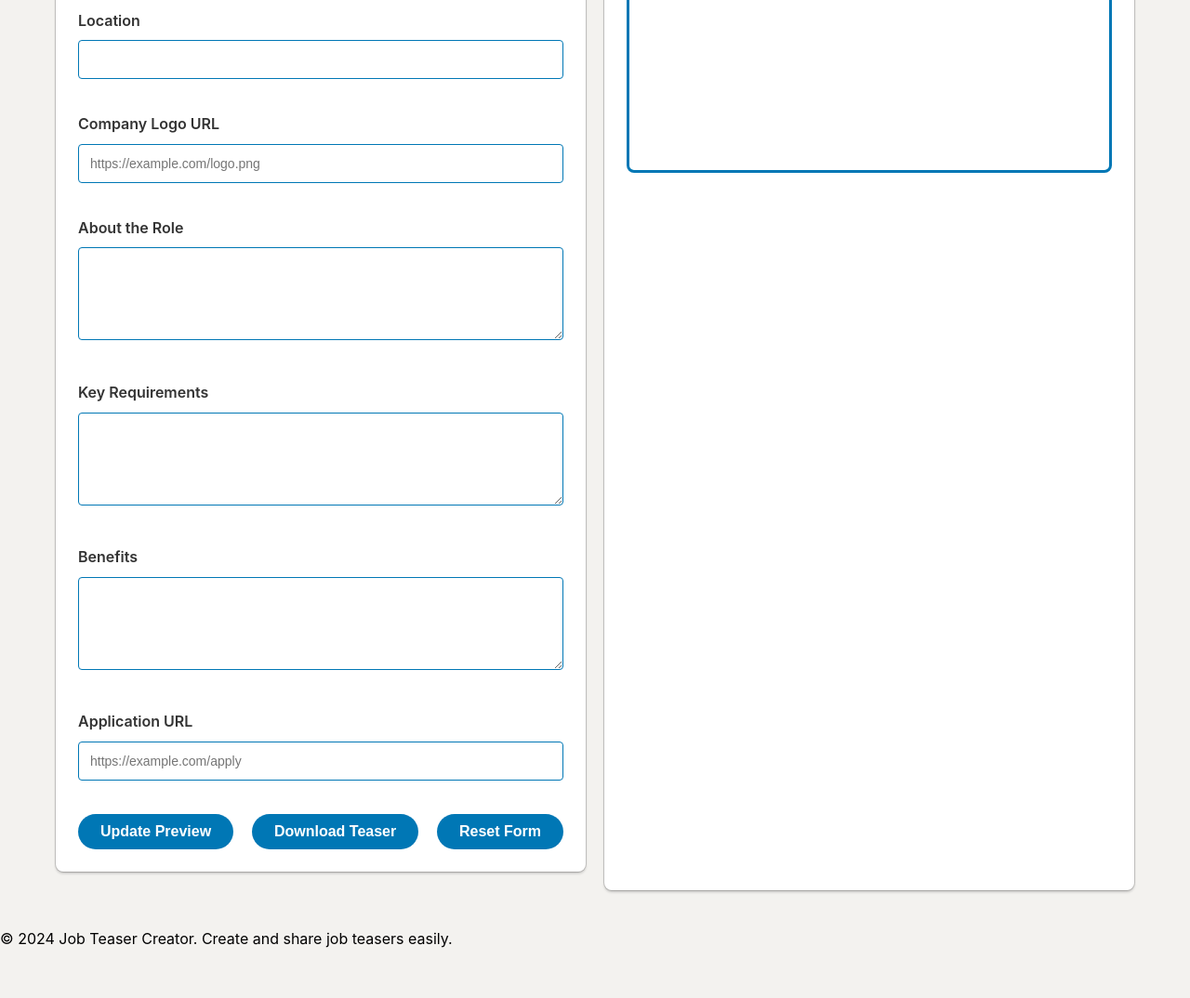
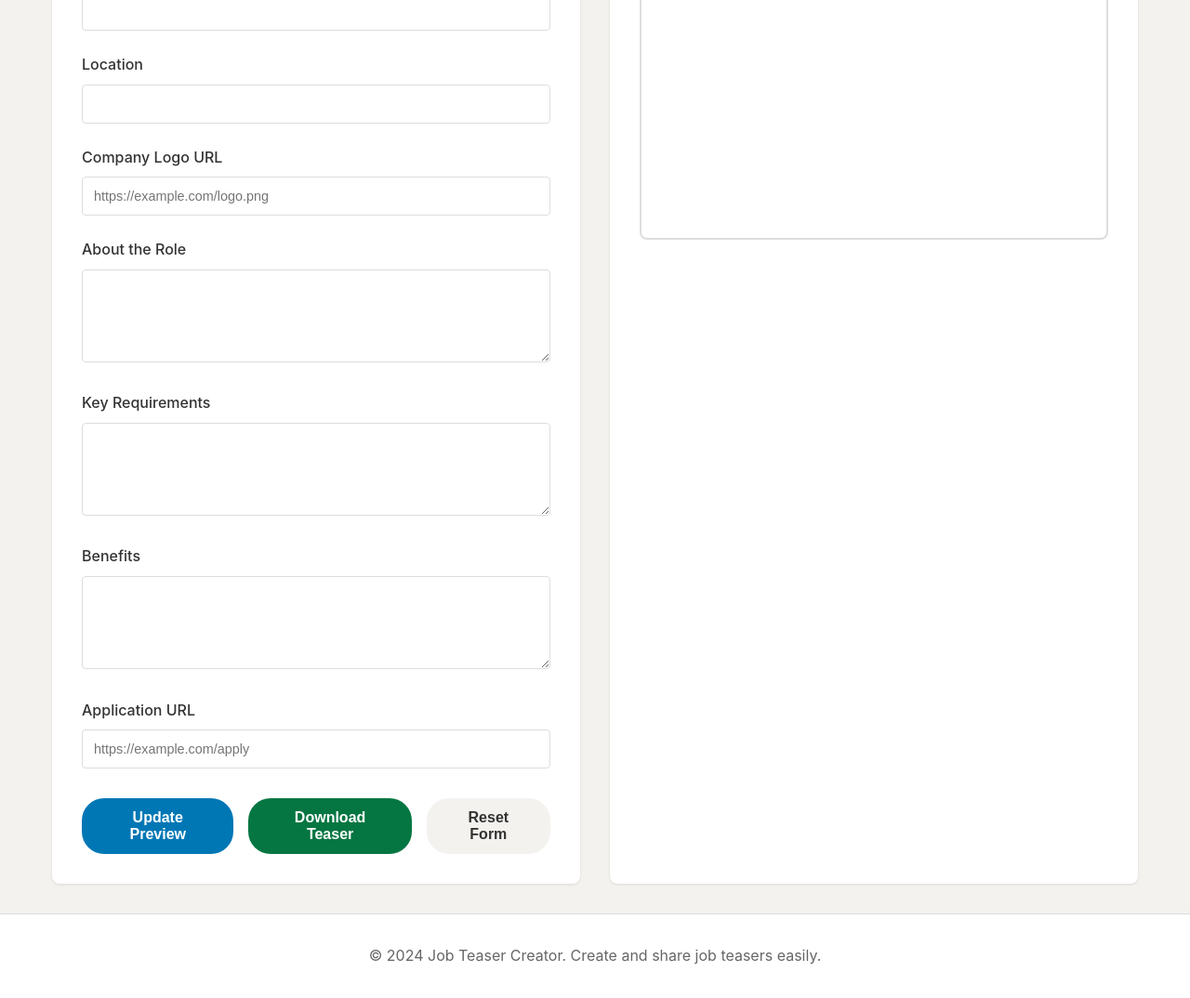
Before and after one commit to boilermaker-innovator/jobteaser026-mvp, a plain HTML site: page index.html in a window 1280 px wide. Shown: the part 420-1494 px from the top of the page at 93% size. Before the commit the page ends 1444 px from the top, so only its background shows below. Drawn offline with Linux system fonts and the light colour scheme; files that its build step writes are made by us from their sources; files whose address does not match are found by name.

Commit message:
Update style.css
Ttttt

```diff
--- a/style.css
+++ b/style.css
@@ -8,119 +8,159 @@
 body {
     font-family: -apple-system, system-ui, BlinkMacSystemFont, "Segoe UI", Roboto, "Helvetica Neue", Arial, sans-serif;
     line-height: 1.6;
-    margin: 0;
-    padding: 0;
     background-color: #f3f2ef;
 }
 
-/* Header */
+/* Header Styles */
 .header {
     background-color: #0077B5;
     color: white;
-    padding: 20px 0;
+    padding: 2rem;
     text-align: center;
-    box-shadow: 0 2px 4px rgba(0,0,0,0.1);
+    box-shadow: 0 2px 4px rgba(0, 0, 0, 0.1);
 }
 
 .header h1 {
-    margin: 0;
-    font-size: 24px;
-    font-weight: 600;
+    font-size: 2rem;
+    margin-bottom: 0.5rem;
 }
 
-/* Main Container */
+.subtitle {
+    font-size: 1.1rem;
+    opacity: 0.9;
+}
+
+/* Container Layout */
 .container {
     max-width: 1200px;
-    margin: 20px auto;
-    padding: 20px;
+    margin: 2rem auto;
+    padding: 0 1rem;
     display: flex;
-    flex-wrap: wrap;
-    gap: 20px;
+    gap: 2rem;
 }
 
-/* Form Container */
+/* Form Styles */
 .form-container {
-    background-color: #ffffff;
-    padding: 24px;
+    flex: 1;
+    background: white;
+    padding: 2rem;
     border-radius: 8px;
-    margin-bottom: 20px;
-    box-shadow: 0 0 0 1px rgba(0,0,0,0.15), 0 2px 3px rgba(0,0,0,0.2);
-    flex: 1 1 500px;
+    box-shadow: 0 1px 3px rgba(0, 0, 0, 0.1);
 }
 
-/* Form Elements */
+.form-container h2 {
+    color: #333;
+    margin-bottom: 1.5rem;
+}
+
 .form-group {
-    margin-bottom: 20px;
+    margin-bottom: 1.5rem;
 }
 
 label {
     display: block;
-    font-weight: 600;
-    margin-bottom: 8px;
+    margin-bottom: 0.5rem;
+    font-weight: 500;
     color: #333;
 }
 
-input, textarea {
+input,
+textarea {
     width: 100%;
-    padding: 12px;
-    border: 1px solid #0077B5;
+    padding: 0.75rem;
+    border: 1px solid #ddd;
     border-radius: 4px;
-    font-size: 14px;
-    margin-bottom: 16px;
+    font-size: 0.9rem;
 }
 
 textarea {
-    height: 100px;
+    min-height: 100px;
     resize: vertical;
 }
 
-input:focus, textarea:focus {
+input:focus,
+textarea:focus {
     outline: none;
     border-color: #0077B5;
-    box-shadow: 0 0 0 2px rgba(0,119,181,0.2);
+    box-shadow: 0 0 0 2px rgba(0, 119, 181, 0.1);
 }
 
 /* Button Styles */
 .button-group {
     display: flex;
-    justify-content: space-between;
-    margin-top: 20px;
+    gap: 1rem;
+    margin-top: 2rem;
 }
 
 button {
-    padding: 10px 24px;
+    padding: 0.75rem 1.5rem;
+    border: none;
+    border-radius: 24px;
+    font-size: 1rem;
+    font-weight: 600;
+    cursor: pointer;
+    transition: all 0.2s ease;
+}
+
+.btn-primary {
     background-color: #0077B5;
     color: white;
-    border: none;
-    border-radius: 24px;
-    cursor: pointer;
-    transition: background-color 0.3s;
-    font-weight: 600;
-    font-size: 16px;
+}
+
+.btn-success {
+    background-color: #057642;
+    color: white;
+}
+
+.btn-secondary {
+    background-color: #f3f2ef;
+    color: #333;
 }
 
 button:hover {
-    background-color: #006097;
+    opacity: 0.9;
+    transform: translateY(-1px);
 }
 
-/* Preview Container */
+/* Preview Styles */
 .preview-container {
-    flex: 1 1 500px;
-    background: #ffffff;
-    padding: 24px;
+    flex: 1;
+    background: white;
+    padding: 2rem;
     border-radius: 8px;
-    box-shadow: 0 0 0 1px rgba(0,0,0,0.15), 0 2px 3px rgba(0,0,0,0.2);
+    box-shadow: 0 1px 3px rgba(0, 0, 0, 0.1);
+}
+
+.preview-container h2 {
+    color: #333;
+    margin-bottom: 1.5rem;
 }
 
 .preview {
-    border: 3px solid #0077B5;
-    padding: 24px;
+    border: 2px solid #ddd;
     border-radius: 8px;
+    padding: 1.5rem;
     min-height: 400px;
 }
 
+.preview-placeholder {
+    color: #666;
+    text-align: center;
+    margin-top: 2rem;
+}
+
+/* Footer Styles */
+footer {
+    text-align: center;
+    padding: 2rem;
+    color: #666;
+    background: white;
+    border-top: 1px solid #ddd;
+    margin-top: 2rem;
+}
+
 /* Responsive Design */
-@media (max-width: 768px) {
+@media (max-width: 1024px) {
     .container {
         flex-direction: column;
     }
@@ -129,13 +169,18 @@ button:hover {
     .preview-container {
         width: 100%;
     }
+}
 
+@media (max-width: 600px) {
     .button-group {
         flex-direction: column;
-        gap: 10px;
     }
 
     button {
         width: 100%;
     }
+
+    .header h1 {
+        font-size: 1.5rem;
+    }
 }
```
